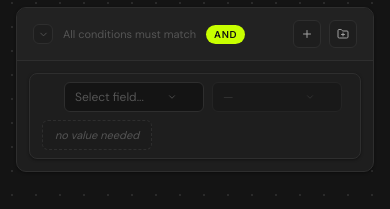
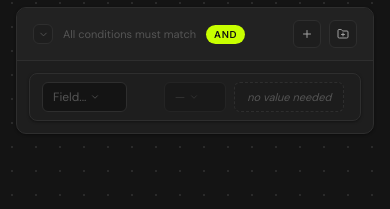
Before and after one commit to JasmineODaniel/Filtro, a Next.js app: page / in a window 390 px wide. Shown: the part 143-352 px from the top of the page. Built offline with nearby package versions, Linux system fonts and the light colour scheme.

Commit message:
feat: compact single-row rule layout on mobile

```diff
--- a/src/components/builder/QueryRule.tsx
+++ b/src/components/builder/QueryRule.tsx
@@ -11,6 +11,7 @@ import { ChipSelect, ChipInput } from '@/components/ui/Chip'
 import { Icon, IconName } from '@/components/ui/Icon'
 import { AnimatedItem, AnimatedPresenceWrapper } from '@/components/ui/Animated'
 import { useHover } from '@/hooks/useHover'
+import { useIsMobile } from '@/hooks/useIsMobile'
 import { smooth } from '@/hooks/useAnimation'
 import { motion } from 'framer-motion'
 
@@ -29,6 +30,7 @@ const FIELD_TYPE_ICONS: Record<string, IconName> = {
 function QueryRuleComponent({ rule }: Props) {
   const { schema, updateRule, removeNode, validationErrors } = useQueryStore()
   const { hovered, onMouseEnter, onMouseLeave } = useHover()
+  const isMobile = useIsMobile()
   const error = validationErrors.find(e => e.nodeId === rule.id)
   const selectedField = schema.fields.find(f => f.name === rule.field)
   const operators = selectedField ? getOperatorsForType(selectedField.type) : []
@@ -227,11 +229,12 @@ function QueryRuleComponent({ rule }: Props) {
             borderRadius: 'var(--radius)',
             boxShadow: hovered ? 'var(--shadow-md)' : 'var(--shadow)',
             transition: 'background-color 0.15s ease, box-shadow 0.15s ease',
-            flexWrap: 'wrap',
+            flexWrap: isMobile ? 'nowrap' : 'wrap',
           }}
           role="group"
           aria-label="Query condition"
         >
+          {!isMobile && (
             <div
               {...attributes}
               {...listeners}
@@ -247,8 +250,9 @@ function QueryRuleComponent({ rule }: Props) {
             >
               <Icon name="grip" size={14} />
             </div>
+          )}
 
-          <div style={{ position: 'relative', display: 'flex', alignItems: 'center' }}>
+          <div style={{ position: 'relative', display: 'flex', alignItems: 'center', flex: isMobile ? 1 : undefined, minWidth: 0 }}>
             {selectedField && (
               <div
                 aria-hidden="true"
@@ -271,9 +275,9 @@ function QueryRuleComponent({ rule }: Props) {
               hasIcon={!!selectedField}
               aria-label="Select field"
               error={!!error}
-              style={{ minWidth: '140px' }}
+              style={isMobile ? { width: '100%', minWidth: 0 } : { minWidth: '140px' }}
             >
-              <option value="">Select field...</option>
+              <option value="">Field...</option>
               {schema.fields.map(f => <option key={f.name} value={f.name}>{f.label}</option>)}
             </ChipSelect>
           </div>
@@ -283,12 +287,17 @@ function QueryRuleComponent({ rule }: Props) {
             onChange={e => handleOperatorChange(e.target.value)}
             disabled={!selectedField}
             aria-label="Select operator"
-            style={{ minWidth: '130px', opacity: !selectedField ? 0.4 : 1 }}
+            style={isMobile
+              ? { flex: 1, minWidth: 0, opacity: !selectedField ? 0.4 : 1 }
+              : { minWidth: '130px', opacity: !selectedField ? 0.4 : 1 }
+            }
           >
             {operators.map(op => <option key={op} value={op}>{OPERATOR_LABELS[op]}</option>)}
           </ChipSelect>
 
+          <div style={{ flex: isMobile ? 1 : undefined, minWidth: 0, display: 'flex' }}>
             {renderValueInput()}
+          </div>
 
           <AnimatedPresenceWrapper>
             {hovered && (
```
Lines whose indentation alone changed are shown as unchanged.
